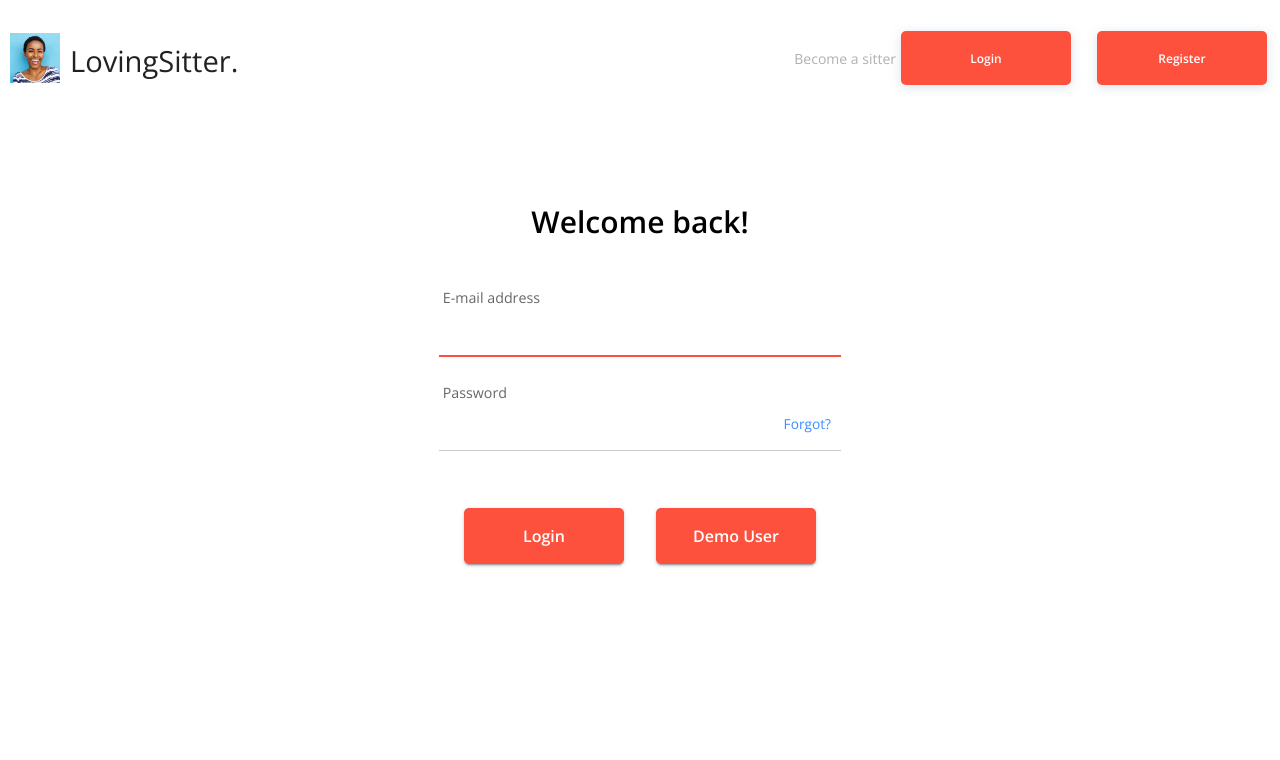
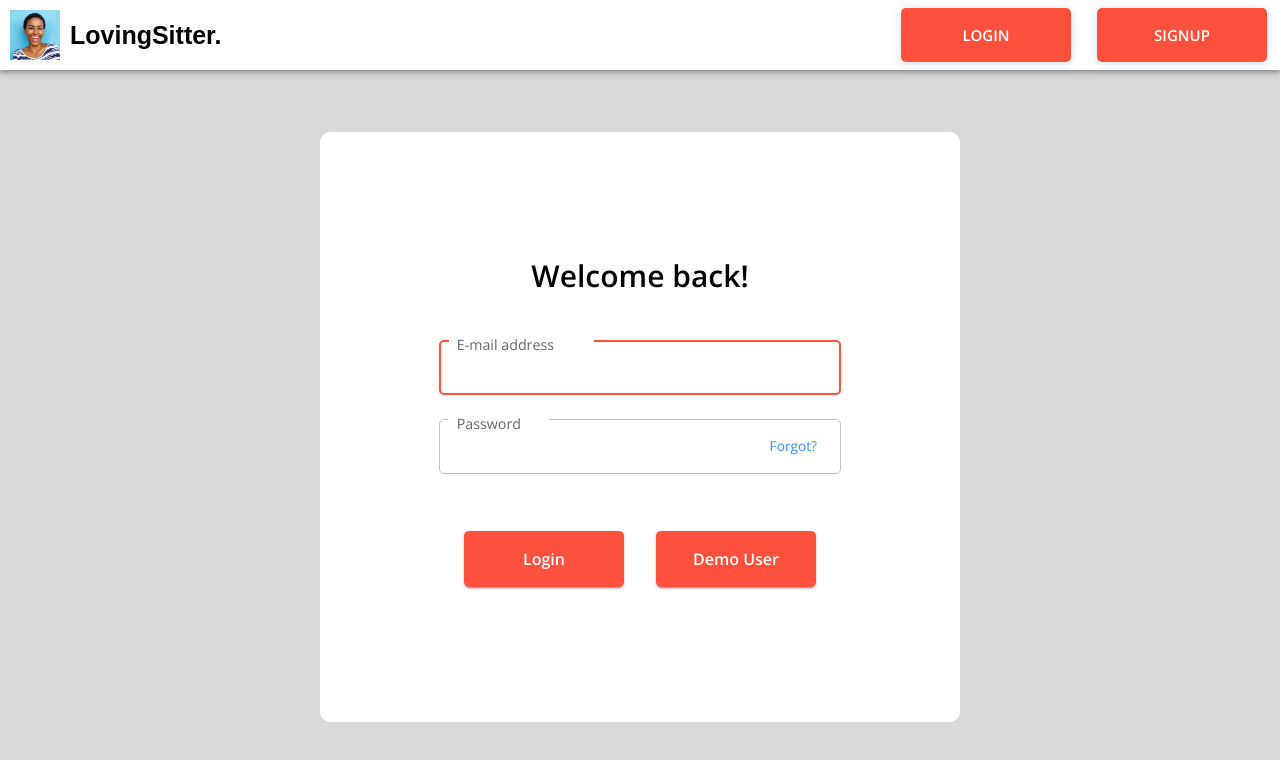
Before and after one commit to hatchways/team-french-onion, a React (Create React App) app in the folder client/: page /login in a window 1280 px wide. Shown: the top 760 px of the page. Built offline with nearby package versions, Linux system fonts and the light colour scheme.

Commit message:
edit login and signup pages

```diff
--- a/client/src/components/AuthHeader/useStyles.ts
+++ b/client/src/components/AuthHeader/useStyles.ts
@@ -29,6 +29,7 @@ const useStyles = makeStyles((theme) => ({
     color: '#ffffff',
     boxShadow: 'none',
     marginRight: 5,
+    fontSize: 15,
   },
 }));
 
--- a/client/src/pages/Login/Login.tsx
+++ b/client/src/pages/Login/Login.tsx
@@ -11,6 +11,8 @@ import AuthHeader from '../../components/AuthHeader/AuthHeader';
 import { useAuth } from '../../context/useAuthContext';
 import { useSnackBar } from '../../context/useSnackbarContext';
 import logo from '../../Images/68f55f7799df6c8078a874cfe0a61a5e6e9e1687.png';
+import LogoHeader from '../../components/LogoHeader/LogoHeader';
+import { AppBar } from '@material-ui/core';
 
 export default function Login(): JSX.Element {
   const classes = useStyles();
@@ -41,16 +43,19 @@ export default function Login(): JSX.Element {
       <CssBaseline />
       <Grid item xs={12} sm={12} md={12} elevation={6} component={Paper} square>
         <Box className={classes.authWrapper}>
+          <AppBar position="sticky" className={classes.header}>
+            <LogoHeader logo={logo} />
+            <AuthHeader linkTo="/login" asideText="" btnText="LOGIN" />
+            <AuthHeader linkTo="/signup" asideText="" btnText="SIGNUP" />
+          </AppBar>
+          {/**
           <Box className={classes.header}>
-            <Box className={classes.logo}>
-              <img width="50px" src={logo} />
-              <Typography className={classes.logoText} component="h1" variant="h4">
-                LovingSitter.
-              </Typography>
-            </Box>
+            <LogoHeader logo={logo} />
             <AuthHeader linkTo="/login" asideText="Become a sitter" btnText="Login" />
             <AuthHeader linkTo="/signup" asideText="" btnText="Register" />
           </Box>
+          */}
+          <Box width="50%" alignSelf="center" className={classes.loginArea}>
             <Box width="100%" maxWidth={450} p={3} alignSelf="center">
               <Grid container>
                 <Grid item xs>
@@ -61,6 +66,7 @@ export default function Login(): JSX.Element {
               </Grid>
               <LoginForm handleSubmit={handleSubmit} />
             </Box>
+          </Box>
           <Box p={1} alignSelf="center" />
         </Box>
       </Grid>
--- a/client/src/pages/Login/LoginForm/LoginForm.tsx
+++ b/client/src/pages/Login/LoginForm/LoginForm.tsx
@@ -84,6 +84,7 @@ export default function Login({ handleSubmit }: Props): JSX.Element {
             helperText={touched.email ? errors.email : ''}
             error={touched.email && Boolean(errors.email)}
             value={values.email}
+            variant="outlined"
             onChange={handleChange}
           />
           <TextField
@@ -103,6 +104,7 @@ export default function Login({ handleSubmit }: Props): JSX.Element {
             helperText={touched.password ? errors.password : ''}
             error={touched.password && Boolean(errors.password)}
             value={values.password}
+            variant="outlined"
             onChange={handleChange}
           />
           <Box textAlign="center">
--- a/client/src/pages/Login/useStyles.ts
+++ b/client/src/pages/Login/useStyles.ts
@@ -1,6 +1,7 @@
 import { red } from '@material-ui/core/colors';
 import { makeStyles } from '@material-ui/core/styles';
 import { findByLabelText } from '@testing-library/dom';
+import { isWhiteSpaceLike } from 'typescript';
 
 const useStyles = makeStyles(() => ({
   root: {
@@ -9,26 +10,28 @@ const useStyles = makeStyles(() => ({
       borderBottom: '1.2px solid rgba(0, 0, 0, 0.2)',
     },
   },
-  logo: {
-    display: 'flex',
-    maxHeight: 50,
-    flexGrow: 3,
-    margin: 10,
-  },
-  logoText: {
-    marginLeft: 10,
-    paddingTop: 10,
-  },
   header: {
     display: 'flex',
+    flexDirection: 'row',
+    background: 'white',
+    color: 'black',
   },
   authWrapper: {
     display: 'flex',
+    backgroundColor: 'rgba(0,0,0,0.15)',
     /*alignItems: 'flex-end',*/
     justifyContent: 'space-between',
     flexDirection: 'column',
     minHeight: '100vh',
-    paddingTop: 23,
+    paddingTop: 0,
+  },
+  loginArea: {
+    backgroundColor: 'white',
+    boxShadow: '5px',
+    borderRadius: 10,
+    display: 'flex',
+    justifyContent: 'center',
+    paddingTop: 100,
   },
   welcome: {
     fontSize: 30,
--- a/client/src/pages/SignUp/SignUp.tsx
+++ b/client/src/pages/SignUp/SignUp.tsx
@@ -11,6 +11,8 @@ import AuthHeader from '../../components/AuthHeader/AuthHeader';
 import { useAuth } from '../../context/useAuthContext';
 import { useSnackBar } from '../../context/useSnackbarContext';
 import logo from '../../Images/68f55f7799df6c8078a874cfe0a61a5e6e9e1687.png';
+import { AppBar } from '@material-ui/core';
+import LogoHeader from '../../components/LogoHeader/LogoHeader';
 
 export default function Register(): JSX.Element {
   const classes = useStyles();
@@ -43,6 +45,13 @@ export default function Register(): JSX.Element {
       <CssBaseline />
       <Grid item xs={12} sm={12} md={12} elevation={6} component={Paper} square>
         <Box className={classes.authWrapper}>
+          <AppBar position="sticky" className={classes.header}>
+            <LogoHeader logo={logo} />
+            <AuthHeader linkTo="/login" asideText="" btnText="LOGIN" />
+            <AuthHeader linkTo="/signup" asideText="" btnText="SIGNUP" />
+          </AppBar>
+
+          {/**
           <Box className={classes.header}>
             <Box className={classes.logo}>
               <img width="50px" src={logo} />
@@ -52,8 +61,8 @@ export default function Register(): JSX.Element {
             </Box>
             <AuthHeader linkTo="/login" asideText="Already have an account?" btnText="Login" />
             <AuthHeader linkTo="/signup" asideText="" btnText="Register" />
-          </Box>
-
+          </Box>*/}
+          <Box width="50%" alignSelf="center" className={classes.loginArea}>
             <Box width="100%" maxWidth={450} p={3} alignSelf="center">
               <Grid container>
                 <Grid item xs>
@@ -64,6 +73,7 @@ export default function Register(): JSX.Element {
               </Grid>
               <SignUpForm handleSubmit={handleSubmit} />
             </Box>
+          </Box>
           <Box p={1} alignSelf="center" />
         </Box>
       </Grid>
--- a/client/src/pages/SignUp/SignUpForm/SignUpForm.tsx
+++ b/client/src/pages/SignUp/SignUpForm/SignUpForm.tsx
@@ -89,6 +89,7 @@ const SignUpForm = ({ handleSubmit }: Props): JSX.Element => {
             helperText={touched.username ? errors.username : ''}
             error={touched.username && Boolean(errors.username)}
             value={values.username}
+            variant="outlined"
             onChange={handleChange}
           />
           <TextField
@@ -107,6 +108,7 @@ const SignUpForm = ({ handleSubmit }: Props): JSX.Element => {
             helperText={touched.email ? errors.email : ''}
             error={touched.email && Boolean(errors.email)}
             value={values.email}
+            variant="outlined"
             onChange={handleChange}
           />
           <TextField
@@ -125,9 +127,9 @@ const SignUpForm = ({ handleSubmit }: Props): JSX.Element => {
             helperText={touched.password ? errors.password : ''}
             error={touched.password && Boolean(errors.password)}
             value={values.password}
+            variant="outlined"
             onChange={handleChange}
           />
-
           <Box textAlign="center">
             <Button type="submit" size="large" variant="contained" color="primary" className={classes.submit}>
               {isSubmitting ? <CircularProgress style={{ color: 'white' }} /> : 'Create'}
--- a/client/src/pages/SignUp/useStyles.ts
+++ b/client/src/pages/SignUp/useStyles.ts
@@ -7,26 +7,28 @@ const useStyles = makeStyles(() => ({
       borderBottom: '1.2px solid rgba(0, 0, 0, 0.2)',
     },
   },
-  logo: {
-    display: 'flex',
-    maxHeight: 50,
-    flexGrow: 3,
-    margin: 10,
-  },
-  logoText: {
-    marginLeft: 10,
-    paddingTop: 10,
-  },
   header: {
     display: 'flex',
+    flexDirection: 'row',
+    background: 'white',
+    color: 'black',
   },
   authWrapper: {
     display: 'flex',
+    backgroundColor: 'rgba(0,0,0,0.15)',
     /*alignItems: 'flex-start',*/
     justifyContent: 'space-between',
     flexDirection: 'column',
     minHeight: '100vh',
-    paddingTop: 23,
+    paddingTop: 0,
+  },
+  loginArea: {
+    backgroundColor: 'white',
+    boxShadow: '5px',
+    borderRadius: 10,
+    display: 'flex',
+    justifyContent: 'center',
+    paddingTop: 100,
   },
   welcome: {
     fontSize: 26,
```
Lines whose indentation alone changed are shown as unchanged.
